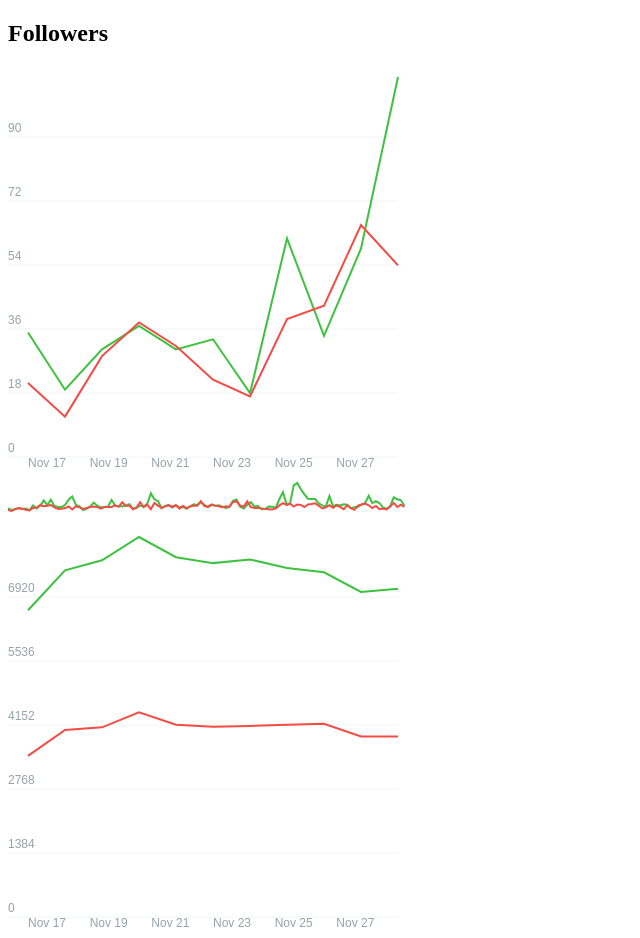
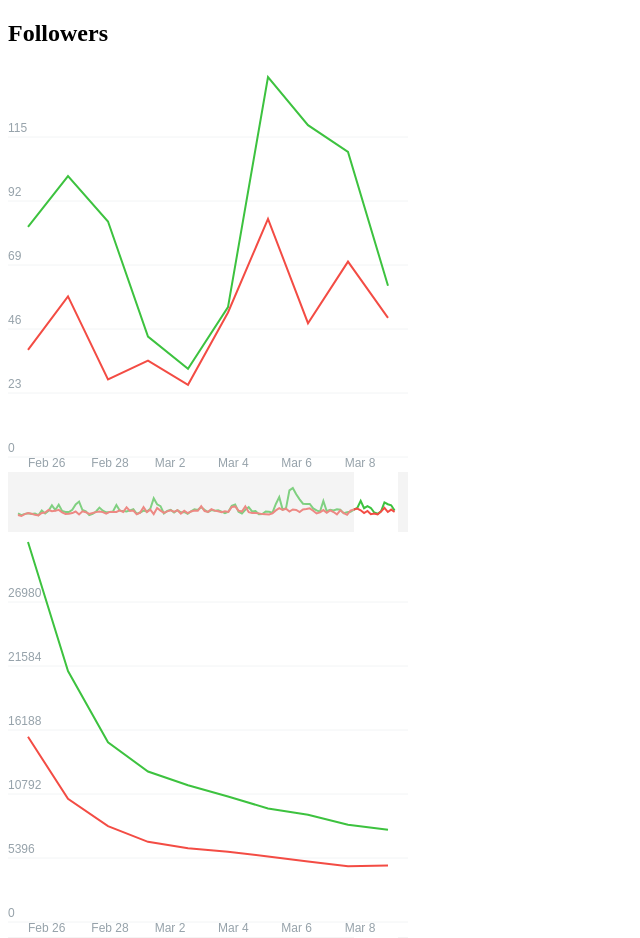
Before and after one commit to PxyUp/Telegram_graph, a website built with webpack: page src/index.html in a window 1280 px wide. Shown: the top 938 px of the page, without its empty margins (0-640 px from the left). Built offline with nearby package versions, Linux system fonts and the light colour scheme.

Commit message:
slider control

```diff
--- a/src/charts/chart.ts
+++ b/src/charts/chart.ts
@@ -1,6 +1,6 @@
-import { Chart, ChartOptions, Type } from '../interfaces/chart';
+import { Chart, ChartOptions, Point, RectangleOptions, Type } from '../interfaces/chart';
 import { animatePath, getMax, getMin } from '../utils/misc';
-import { generateLine, generatePath, generateText } from './generator';
+import { generateLine, generatePath, generateRect, generateText } from './generator';
 
 const DEFAULT_HOR_STEPS = 6;
 const DEFAULT_SPACING = 10;
@@ -10,6 +10,9 @@ const DEFAULT_DAY_COUNT = 5;
 const classNameStepLine = 'line_step';
 const verticleLineClass = 'verticle';
 const classNameStepTitle = 'text_step';
+const classNameAbsLine = 'charts_abs';
+const NAVIGATION_RECT_COLOR = 'rgb(227, 227, 227, 0.4)';
+const MIN_CONTROL_WIDTH = 10;
 
 export class PyxChart {
   private charts_svg: HTMLElement;
@@ -29,6 +32,9 @@ export class PyxChart {
 
   private previewWidth: number;
   private previewHeight: number;
+
+  private leftControl: SVGRectElement;
+  private rightControl: SVGRectElement;
 
   private night_mod = false;
 
@@ -55,17 +61,19 @@ export class PyxChart {
     this.charts_svg = this.node.querySelector('.main_chart');
     this.preview_svg = this.node.querySelector('.chart_preview');
     this.height = parseInt(this.charts_svg.getAttribute('height'));
-    this.width = parseInt(this.charts_svg.getAttribute('width')) - DEFAULT_SPACING;
+    this.width = parseInt(this.charts_svg.getAttribute('width'));
 
     Object.keys(this.dataset.names).forEach(key => {
       this.columnsVisible[key] = true;
     });
-
     this.dataset.columns.forEach(column => {
       const keyOfColumn = column.shift() as any;
       this.columnDatasets[keyOfColumn] = column as any;
+      if (!this.sliceStartIndex) {
+        this.sliceStartIndex = Math.max(this.columnDatasets[keyOfColumn].length - DEFAULT_SLICE, 0);
+      }
       if (!this.sliceEndIndex) {
-        this.sliceEndIndex = Math.min(this.columnDatasets[keyOfColumn].length, DEFAULT_SLICE);
+        this.sliceEndIndex = this.columnDatasets[keyOfColumn].length;
       }
       if (!this.countElements) {
         this.countElements = this.columnDatasets[keyOfColumn].length;
@@ -91,8 +99,9 @@ export class PyxChart {
     if (!options.withoutPreview) {
       // Preview
       this.previewHeight = parseInt(this.preview_svg.getAttribute('height'));
-      this.previewWidth = parseInt(this.preview_svg.getAttribute('width'));
+      this.previewWidth = parseInt(this.preview_svg.getAttribute('width')) - DEFAULT_SPACING * 2;
       this.drawPreview();
+      this.drawPreviewControls(true);
     }
   }
 
@@ -107,6 +116,10 @@ export class PyxChart {
     this.charts_svg.removeEventListener('mouseenter', this.onMouseEnter);
     this.charts_svg.removeEventListener('mouseleave', this.onMouseLeave);
     this.charts_svg.removeEventListener('mousemove', this.onMouseMove);
+    if (!this.options.withoutPreview) {
+      this.leftControl.removeEventListener('click', this.onPreviewControlClick);
+      this.rightControl.removeEventListener('click', this.onPreviewControlClick);
+    }
   }
 
   onMouseEnter = () => {
@@ -117,6 +130,19 @@ export class PyxChart {
     this.verticleLine.classList.remove('show');
   };
 
+  onPreviewControlClick = (e: MouseEvent) => {
+    const cursorX = e.offsetX;
+    const sliceSize = this.sliceEndIndex - this.sliceStartIndex;
+    this.sliceStartIndex = Math.min(
+      this.countElements - sliceSize,
+      Math.max(0, Math.floor((cursorX / this.previewWidth) * this.countElements)),
+    );
+    this.sliceEndIndex = Math.min(this.sliceStartIndex + sliceSize, this.countElements);
+    this.drawPreviewControls();
+    this.resetCharts();
+    this.draw();
+  };
+
   onMouseMove = (e: MouseEvent) => {
     // todo create hover effect on point
     this.verticleLine.setAttribute('x1', (e.clientX - DEFAULT_SPACING).toString());
@@ -125,7 +151,74 @@ export class PyxChart {
 
   toggleColumnVisible(key: string) {
     this.columnsVisible[key] = !this.columnsVisible[key];
+    if (!this.options.withoutPreview) {
+      this.drawPreview();
+    }
     this.refresh();
+  }
+
+  drawPreviewControls(withEvents: boolean = false) {
+    this.leftControl = this.drawLeftNavigateControl();
+    this.rightControl = this.drawRightNavigateControl();
+    if (withEvents) {
+      this.leftControl.addEventListener('click', this.onPreviewControlClick);
+      this.rightControl.addEventListener('click', this.onPreviewControlClick);
+    }
+  }
+
+  drawLeftNavigateControl(): SVGRectElement {
+    const leftControlSize = {
+      width: Math.max(
+        Math.floor((this.sliceStartIndex / this.countElements) * this.previewWidth),
+        MIN_CONTROL_WIDTH,
+      ),
+      height: this.previewHeight,
+    } as RectangleOptions;
+    const leftControlPoint = {
+      x: 0,
+      y: 0,
+    } as Point;
+
+    if (!this.leftControl) {
+      const leftRect = generateRect(leftControlPoint, leftControlSize, NAVIGATION_RECT_COLOR);
+      this.preview_svg.appendChild(leftRect);
+      return leftRect;
+    }
+
+    this.leftControl.setAttribute('x', leftControlPoint.x as any);
+    this.leftControl.setAttribute('y', leftControlPoint.y as any);
+    this.leftControl.setAttribute('width', leftControlSize.width as any);
+    return this.leftControl;
+  }
+
+  drawRightNavigateControl(): SVGRectElement {
+    const rightControlSize = {
+      width: Math.max(
+        Math.floor(
+          ((this.countElements - this.sliceEndIndex) / this.countElements) * this.previewWidth,
+        ),
+        MIN_CONTROL_WIDTH,
+      ),
+      height: this.previewHeight,
+    } as RectangleOptions;
+    const rightControlPoint = {
+      x:
+        MIN_CONTROL_WIDTH +
+        Math.floor((this.sliceEndIndex / this.countElements) * this.previewWidth),
+      y: 0,
+    } as Point;
+
+    if (!this.rightControl) {
+      const rightRect = generateRect(rightControlPoint, rightControlSize, NAVIGATION_RECT_COLOR);
+      this.preview_svg.appendChild(rightRect);
+      return rightRect;
+    }
+
+    this.rightControl.setAttribute('x', rightControlPoint.x as any);
+    this.rightControl.setAttribute('y', rightControlPoint.y as any);
+    this.rightControl.setAttribute('width', rightControlSize.width as any);
+
+    return this.rightControl;
   }
 
   draw() {
@@ -155,12 +248,16 @@ export class PyxChart {
     this.refresh();
   }
 
+  resetCharts() {
+    this.charts_svg.querySelectorAll(`text.${classNameAbsLine}`).forEach(el => el.remove());
+    this.charts_svg.querySelectorAll('path').forEach(el => el.remove());
+  }
+
   drawCurrentSlice() {
-    const calculatedWidth = this.width - DEFAULT_SPACING * 2;
+    const calculatedWidth = this.width;
     const realMinValue = this.minValue > 0 ? 0 : this.minValue;
     const sliceSize = this.sliceEndIndex - this.sliceStartIndex;
-    const sliceXSize = Math.round(sliceSize / DEFAULT_DAY_COUNT);
-    const classNameAbsLine = 'charts_abs';
+    const sliceXSize = Math.floor(sliceSize / DEFAULT_DAY_COUNT);
 
     const getXCord = (index: number): number => {
       return 2 * DEFAULT_SPACING + (calculatedWidth / sliceSize) * index;
@@ -174,7 +271,7 @@ export class PyxChart {
     };
 
     let currentIndex = 0;
-    for (let index = this.sliceStartIndex; index <= this.sliceEndIndex; index += sliceXSize) {
+    for (let index = this.sliceStartIndex - 1; index < this.sliceEndIndex; index += sliceXSize) {
       const item = this.columnDatasets[Type.X][index];
       const date = new Date(item);
       const label = date.toLocaleString('en-us', {
@@ -232,7 +329,7 @@ export class PyxChart {
     this.maxValueGlobal = getMax(values);
 
     const getXCord = (index: number): number => {
-      return (this.previewWidth / this.countElements) * index;
+      return MIN_CONTROL_WIDTH + (this.previewWidth / this.countElements) * index;
     };
 
     const getYCord = (value: number): number => {
--- a/src/charts/generator.ts
+++ b/src/charts/generator.ts
@@ -20,6 +20,24 @@ const getSize = (container: Container, defaultValue?: any): RectangleOptions =>
   }
   return defaultValue;
 };
+
+export function generateRect(
+  point: Point,
+  size: RectangleOptions,
+  color: string,
+  id?: string,
+): SVGRectElement {
+  const rect = document.createElementNS('http://www.w3.org/2000/svg', 'rect');
+  rect.setAttribute('x', point.x as any);
+  rect.setAttribute('y', point.y as any);
+  rect.setAttribute('width', size.width as any);
+  rect.setAttribute('height', size.height as any);
+  rect.setAttribute('fill', color);
+  if (id) {
+    rect.setAttribute('id', id);
+  }
+  return rect;
+}
 
 export function generatePath(points: Array<Point>, color: string, id?: string): SVGPathElement {
   const path = document.createElementNS('http://www.w3.org/2000/svg', 'path');
--- a/src/interfaces/chart.ts
+++ b/src/interfaces/chart.ts
@@ -30,8 +30,8 @@ export interface Container {
 }
 
 export interface RectangleOptions {
-  width: string;
-  height: string;
+  width: string | number;
+  height: string | number;
 }
 
 export type Column = [String, ...Array<number>];
--- a/src/styles/charts/chart.scss
+++ b/src/styles/charts/chart.scss
@@ -24,6 +24,10 @@
           stroke-width: 3;
         }
       }
+    }
+
+    &.chart_preview {
+      margin-top: 5px;
     }
   }
 
```
